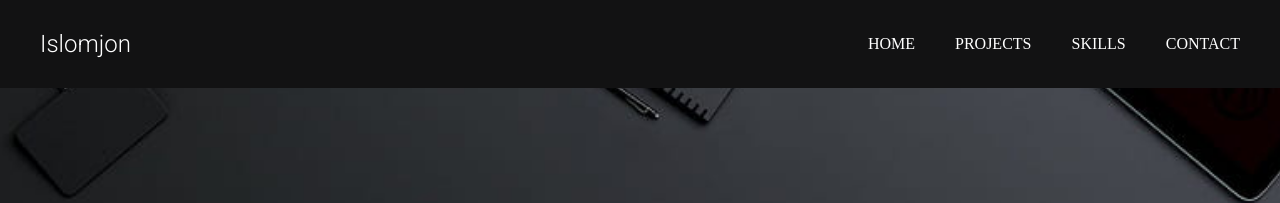
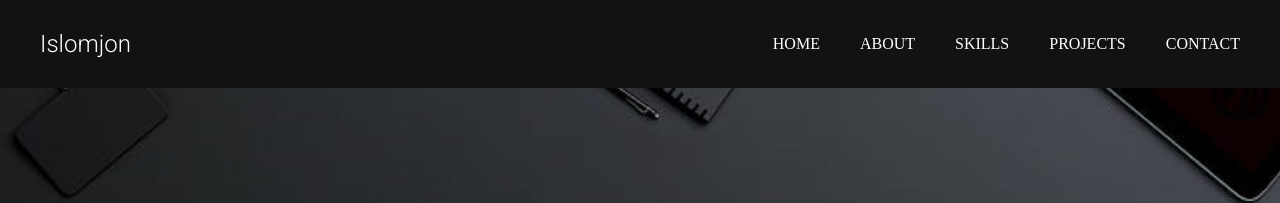
Before and after one commit to IslomjonDev/PORTFOLIO, a React (Vite) app: page / in a window 1280 px wide. Shown: the top 203 px of the page. Built offline with nearby package versions, Linux system fonts and the light colour scheme.

Commit message:
o'zgartirildi

```diff
--- a/package.json
+++ b/package.json
@@ -13,6 +13,7 @@
     "react": "^18.2.0",
     "react-dom": "^18.2.0",
     "react-icons": "^5.2.1",
+    "react-scroll": "^1.9.0",
     "react-toastify": "^10.0.5",
     "sass": "^1.77.4",
     "swiper": "^11.1.4",
--- a/src/components/about/About.jsx
+++ b/src/components/about/About.jsx
@@ -6,7 +6,7 @@ import './About.scss'
 const About = () => {
   return (
     <>
-      <div className="about">
+      <div id='about' className="about">
          <div className="container">
             <div className="about__me">
                 <div className="about-left">
--- a/src/components/banner/Banner.jsx
+++ b/src/components/banner/Banner.jsx
@@ -6,7 +6,7 @@ import Typewriter from 'typewriter-effect';
 const Banner = () => {
   return (
     <>
-      <div className="banner">
+      <div id='banner' className="banner">
          <div className="container">
              <div className="banner-content">
                 <div className="banner-left">
--- a/src/components/contact/Contact.jsx
+++ b/src/components/contact/Contact.jsx
@@ -51,7 +51,7 @@ const Contact = () => {
 
   return (
     <>
-      <div className="contact">
+      <div id='contact' className="contact">
          <div className="container">
             <form onSubmit={handleSubmit} action="">
                 <h2>Contact</h2>
--- a/src/components/footer/Footer.scss
+++ b/src/components/footer/Footer.scss
@@ -30,6 +30,11 @@ footer{
         padding: 15px 40px ;
         border: 1px solid #FFFFFF;
         border-radius: 4px;
+        transition: .3s;
+    }
+    button:hover{
+        background-color: #FFFFFF;
+        color: black;
     }
 }
 footer * {
--- a/src/components/header/Header.jsx
+++ b/src/components/header/Header.jsx
@@ -1,6 +1,7 @@
 import React, { useState } from 'react'
 import './Header.scss'
 import { RxHamburgerMenu } from "react-icons/rx";
+import { Link } from 'react-scroll';
 
 const Header = () => {
 
@@ -13,14 +14,16 @@ const Header = () => {
         <div className="container">
             <div className="navbar">
                 <div>
-                  <h2>Islomjon</h2>
+                  <Link to='banner' href='/' spy={true} smooth={true} offset={-100} durati on={100}> <h2>Islomjon</h2>
+                  </Link>
                 </div>
                 <div className={`nav__list ${burger ? 'show' : ''}`}>
                     <ul>
-                        <li><a href="">HOME</a></li>
-                        <li><a href="">PROJECTS</a></li>
-                        <li><a href="">SKILLS</a></li>
-                        <li><a href="">CONTACT</a></li>
+                    <li><Link to='banner' spy={true} smooth={true} offset={-100} durati on={300} >HOME</Link></li>
+                    <li><Link to='about' spy={true} smooth={true} offset={-100} durati on={300} >ABOUT</Link></li>
+                      <li><Link to='skills' spy={true} smooth={true} offset={-100} durati on={300} >SKILLS</Link></li>
+                      <li><Link to='projects' spy={true} smooth={true} offset={-100} durati on={300} >PROJECTS</Link></li>
+                      <li><Link to='contact' spy={true} smooth={true} offset={-100} durati on={300} >CONTACT</Link></li>
                     </ul>
                 </div>
                 <div className="burger">
--- a/src/components/header/Header.scss
+++ b/src/components/header/Header.scss
@@ -71,3 +71,6 @@ header{
         position: absolute;
     }
 }
+a{
+    cursor: pointer;
+}
--- a/src/components/projects/Projects.jsx
+++ b/src/components/projects/Projects.jsx
@@ -3,7 +3,7 @@ import './Projects.scss'
 const Projects = () => {
   return (
     <>
-      <div className="projects">
+      <div id="projects">
          <div className="container">
             <h1>Projects</h1>
          </div>
--- a/src/components/projects/Projects.scss
+++ b/src/components/projects/Projects.scss
@@ -1,4 +1,4 @@
-.projects{
+#projects{
     background-color:#0E0E0F ;
     padding: 300px 0;
     h1{
--- a/src/components/skills/Skills.jsx
+++ b/src/components/skills/Skills.jsx
@@ -13,7 +13,7 @@ import { RiTailwindCssFill , RiNextjsFill } from "react-icons/ri";
 const Skills = () => {
   return (
     <>
-      <div className="skills">
+      <div id='skills' className="skills">
          <div className="container">
             <h1>Skills</h1>
          <Swiper
```
Also changed, not shown: 1 other file (tests, documents, lock files or other folders).
